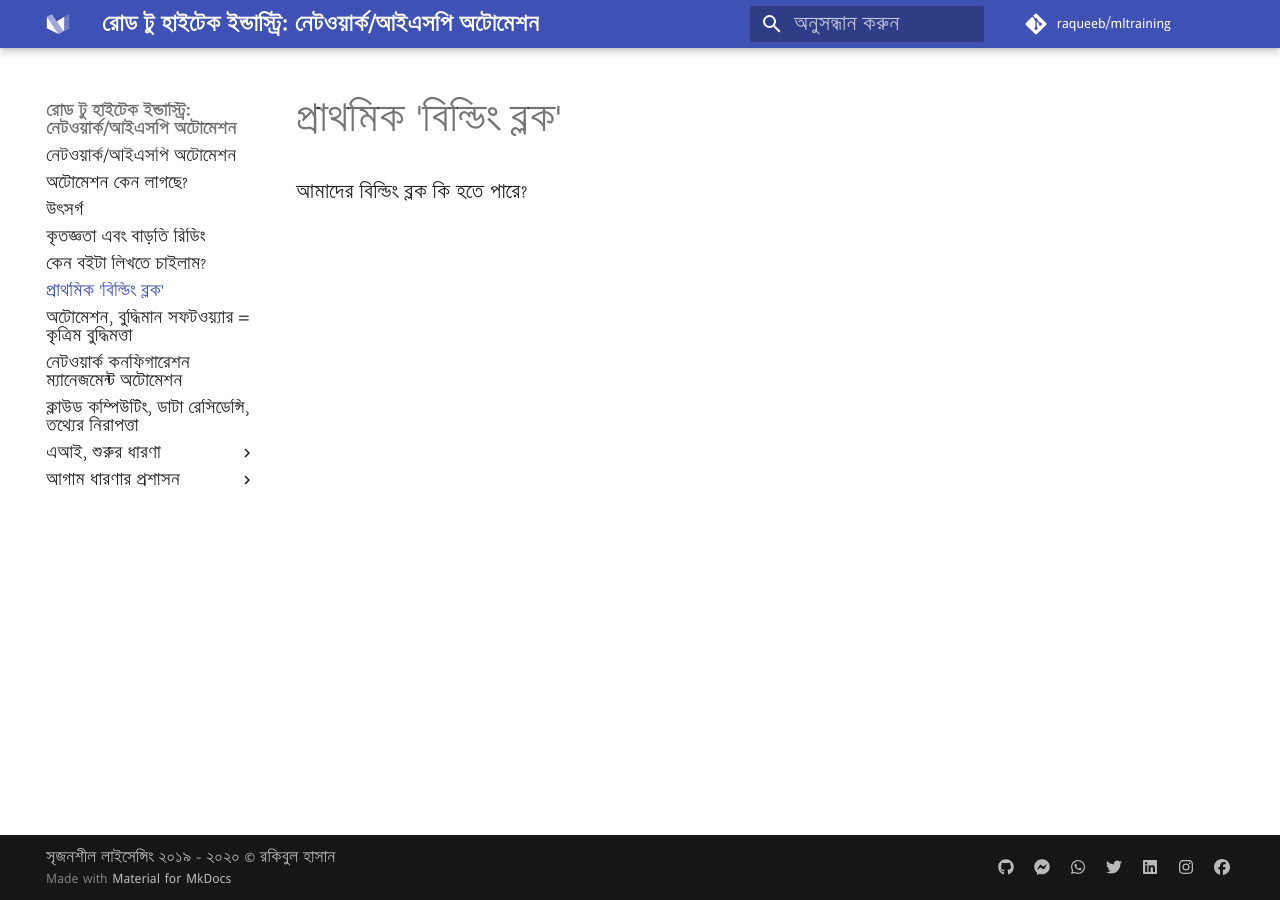
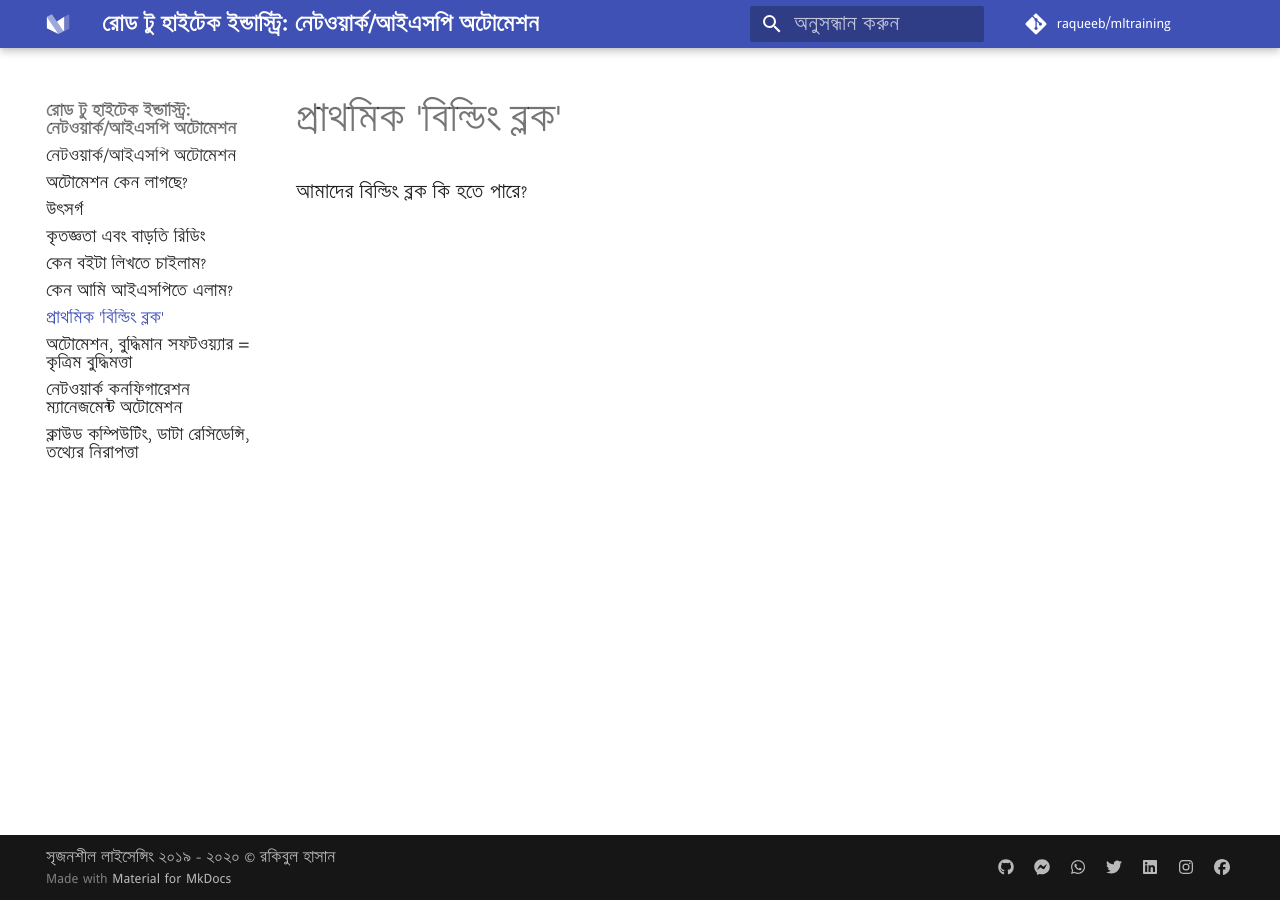
Before and after one commit to aiwithr/automation, an MkDocs documentation site: the page built from docs/building-block.md, in a window 1280 px wide. Built offline with MkDocs 1.6.1 and Material for MkDocs 9.7.7, drawn with Linux system fonts in a browser that asks for light colours; some web fonts are replaced; comment, search, counter and statistics services are not loaded.

Commit message:
Github Actions commit from VScode

```diff
--- a/mkdocs.yml
+++ b/mkdocs.yml
@@ -153,10 +153,11 @@ markdown_extensions:
 # বইয়ের গাছপালা
 nav:
   - "নেটওয়ার্ক/আইএসপি অটোমেশন": index.md
-  - অটোমেশন কেন লাগছে?: frontmatter/toc-ed.md
+  - অটোমেশন কেন লাগছে?: whyautomation.md
   - উৎসর্গ: frontmatter/dedication.md
   - কৃতজ্ঞতা এবং বাড়তি রিডিং: frontmatter/courtesy.md
-  - কেন বইটা লিখতে চাইলাম?: frontmatter/why-writing.md
+  - কেন বইটা লিখতে চাইলাম?: why-writing.md
+  - কেন আমি আইএসপিতে এলাম?: whyisp.md
 
   - প্রাথমিক 'বিল্ডিং ব্লক': building-block.md
 
@@ -164,31 +165,31 @@ nav:
   - নেটওয়ার্ক কনফিগারেশন ম্যানেজমেন্ট অটোমেশন: network_config.md
   - ক্লাউড কম্পিউটিং, ডাটা রেসিডেন্সি, তথ্যের নিরাপত্তা: bbb/cloud-computing.md
 
-  - এআই, শুরুর ধারণা:
+#   - এআই, শুরুর ধারণা:
 
-    - কিভাবে এখানে এলাম?: start/how-did-we-arr.md
-    - কেন প্রয়োজন কৃত্রিম বুদ্ধিমত্তার?: start/why-ai.md
-    - ‘কৃত্রিম বুদ্ধিমত্তা’ জিনিসটা কি?: start/definition.md
-    - পেছনের ড্রাইভিং ফ্যাক্টরগুলো কী কী?: start/driving-factors.md
-    - কৃত্রিম বুদ্ধিমত্তার দুটো 'অ্যাপ্রোচ': start/two-approaches.md
-    - টেক্সটবুকের কিছু ডেফিনিশন: start/textbook-def.md
-    - অ্যালান টুরিং টেস্ট: start/turing-test.md
-    - যন্ত্রের উপলব্ধি বোধ, চাইনিজ-রুম যুক্তি: start/chinese-room.md
-    - মানুষ এবং যন্ত্র কিভাবে শেখে?: start/nlp-learning.md
-    - সিদ্ধান্তের 'লুপ' থেকে মানুষকে বের করে আনা: start/what-we-want.md
-    - ডাটা কিভাবে কথা বলে?: start/data-talks.md
-    - মেশিন লার্নিং কেন?: start/why-ml.md
-    - ডিপ লার্নিং ব্যাপারটা কী?: start/deep-learning.md
-    - শব্দের এমবেডিং প্রজেক্টর, ঘটনার সিগনেচার: start/embedding-connection.md
-#    - মানুষের এবং যন্ত্রের বায়াস, করনীয়: start/human-ai-bias.md
+#     - কিভাবে এখানে এলাম?: start/how-did-we-arr.md
+#     - কেন প্রয়োজন কৃত্রিম বুদ্ধিমত্তার?: start/why-ai.md
+#     - ‘কৃত্রিম বুদ্ধিমত্তা’ জিনিসটা কি?: start/definition.md
+#     - পেছনের ড্রাইভিং ফ্যাক্টরগুলো কী কী?: start/driving-factors.md
+#     - কৃত্রিম বুদ্ধিমত্তার দুটো 'অ্যাপ্রোচ': start/two-approaches.md
+#     - টেক্সটবুকের কিছু ডেফিনিশন: start/textbook-def.md
+#     - অ্যালান টুরিং টেস্ট: start/turing-test.md
+#     - যন্ত্রের উপলব্ধি বোধ, চাইনিজ-রুম যুক্তি: start/chinese-room.md
+#     - মানুষ এবং যন্ত্র কিভাবে শেখে?: start/nlp-learning.md
+#     - সিদ্ধান্তের 'লুপ' থেকে মানুষকে বের করে আনা: start/what-we-want.md
+#     - ডাটা কিভাবে কথা বলে?: start/data-talks.md
+#     - মেশিন লার্নিং কেন?: start/why-ml.md
+#     - ডিপ লার্নিং ব্যাপারটা কী?: start/deep-learning.md
+#     - শব্দের এমবেডিং প্রজেক্টর, ঘটনার সিগনেচার: start/embedding-connection.md
+# #    - মানুষের এবং যন্ত্রের বায়াস, করনীয়: start/human-ai-bias.md
 
-  - আগাম ধারণার প্রশাসন:
+#   - আগাম ধারণার প্রশাসন:
 
-    - সরকার এবং কৃত্রিম বুদ্ধিমত্তা - শুরুর প্রস্তাবনা: frontmatter/government-ai.md
-    - ভবিষ্যতের সরকার এবং গ্লোবালাইজেশন ইফেক্ট: frontmatter/future-gov.md
-    - অপরাধ সনাক্তকরণ পদ্ধতি, ক্রাইম ডাটা: frontmatter/crime-prediction.md
-    - বাংলাদেশ এবং আগাম ধারণার প্রশাসন, কিভাবে?: frontmatter/govt-of-the-future.md
-    - কৃষক এবং অন্যান্য আত্মহত্যার যোগসূত্র: frontmatter/suicide-farmers.md
+#     - সরকার এবং কৃত্রিম বুদ্ধিমত্তা - শুরুর প্রস্তাবনা: frontmatter/government-ai.md
+#     - ভবিষ্যতের সরকার এবং গ্লোবালাইজেশন ইফেক্ট: frontmatter/future-gov.md
+#     - অপরাধ সনাক্তকরণ পদ্ধতি, ক্রাইম ডাটা: frontmatter/crime-prediction.md
+#     - বাংলাদেশ এবং আগাম ধারণার প্রশাসন, কিভাবে?: frontmatter/govt-of-the-future.md
+#     - কৃষক এবং অন্যান্য আত্মহত্যার যোগসূত্র: frontmatter/suicide-farmers.md
 
 # Google Analytics
 google_analytics:
```
Also changed, not shown: docs/index.md (+1 -4 lines), docs/why-writing.md (added, +1 -0 lines), docs/whyautomation.md (added, +2 -0 lines), docs/whyisp.md (added, +34 -0 lines).
